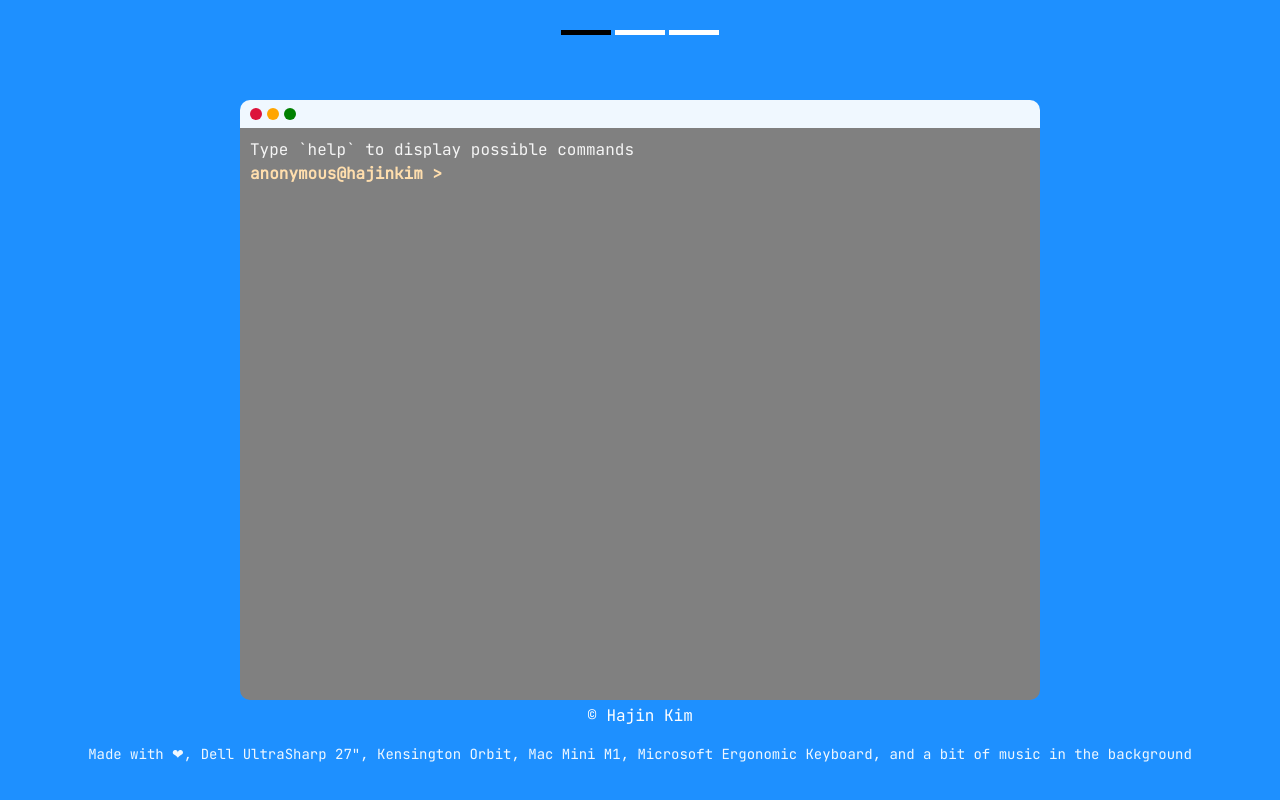
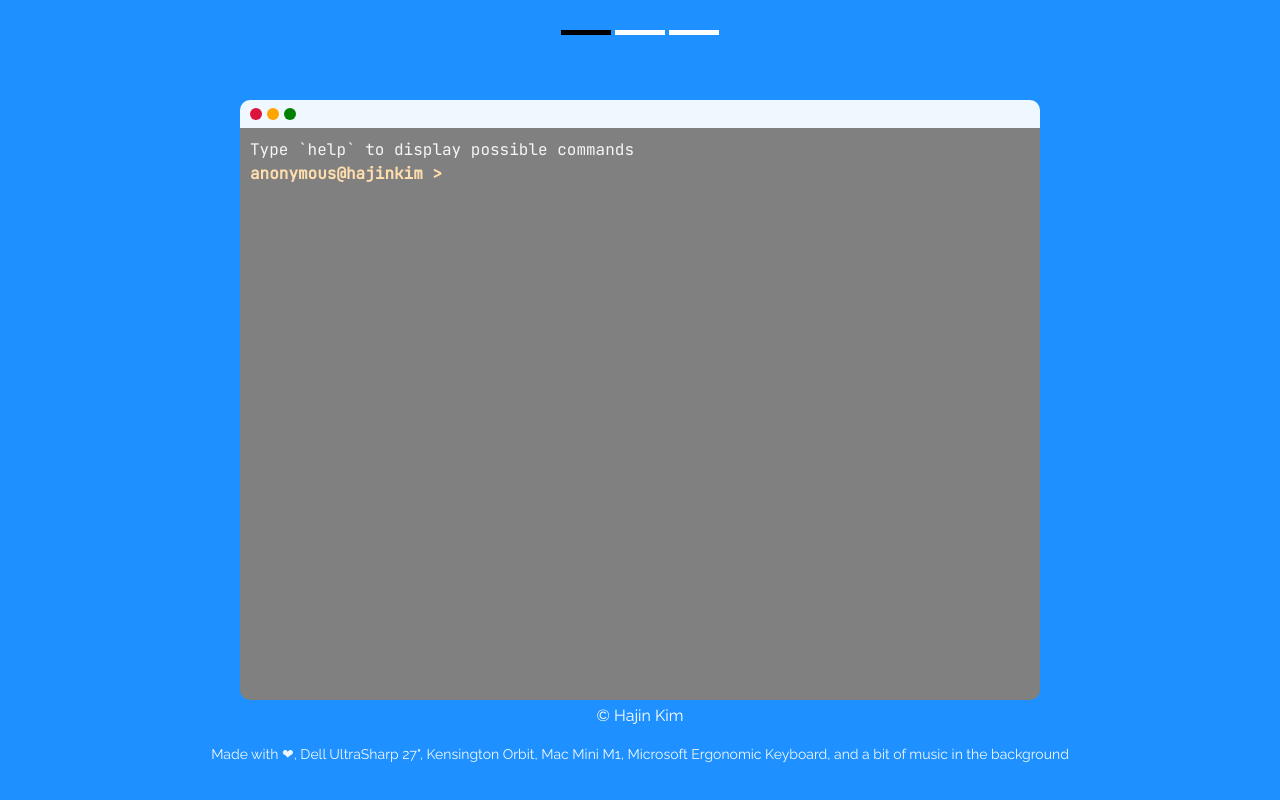
Before and after one commit to hajineats/hajineats.github.io, a React (Create React App) app: page / in a window 1280 px wide. Built offline with nearby package versions, Linux system fonts and the light colour scheme.

Commit message:
added poppin font

```diff
--- a/src/components/terminal/TerminalMainScreen.js
+++ b/src/components/terminal/TerminalMainScreen.js
@@ -21,6 +21,7 @@ const WindowContent = styled.div`
   font-size: ${terminalFontSize}px;
   white-space: pre-wrap;
   overflow-y: scroll;
+  font-family: "JetBrains Mono", monospace;
   @media (max-width: ${phoneWidth}px) {
     font-size: ${terminalFontSize * 0.4}px;
     line-height: 1.5em;
--- a/src/index.css
+++ b/src/index.css
@@ -3,16 +3,18 @@
 /*  font-family: -apple-system, BlinkMacSystemFont, 'Segoe UI', 'Roboto', 'Oxygen',*/
 /*    'Ubuntu', 'Cantarell', 'Fira Sans', 'Droid Sans', 'Helvetica Neue',*/
 /*    sans-serif;*/
-/*  -webkit-font-smoothing: antialiased;*/
-/*  -moz-osx-font-smoothing: grayscale;*/
+
 /*}*/
 
-@import url("https://fonts.googleapis.com/css?family=Raleway&display=swap");
+@import url("https://fonts.googleapis.com/css?family=Raleway&family=Poppins:ital,wght@0,400;0,700;0,900;1,300&display=swap");
 @import url("https://fonts.googleapis.com/css2?family=JetBrains+Mono&display=swap");
 
-/*   font-family: 'Raleway', sans-serif; */
+
 body {
-  font-family: "JetBrains Mono", monospace;
+  font-family: 'Poppins', sans-serif;
+     font-family: 'Raleway', sans-serif;
+    -webkit-font-smoothing: antialiased;
+    -moz-osx-font-smoothing: grayscale;
   line-height: 1.5em;
   margin: 0;
 }
```
